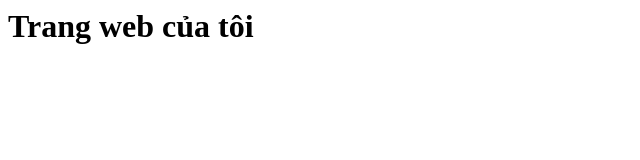
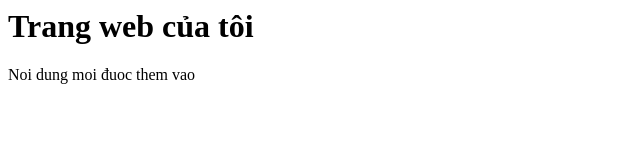
Before and after one commit to dtc245200085-blip/git-basic-practice, a plain HTML site: page index.html in a window 1280 px wide. Shown: the whole page, without its empty margins (0-640 px from the left). Drawn offline with Linux system fonts and the light colour scheme.

Commit message:
Update html content

```diff
--- a/index.html
+++ b/index.html
@@ -1 +1,2 @@
 <h1>Trang web của tôi</h1>
+<p>Noi dung moi đuoc them vao</p>
```
